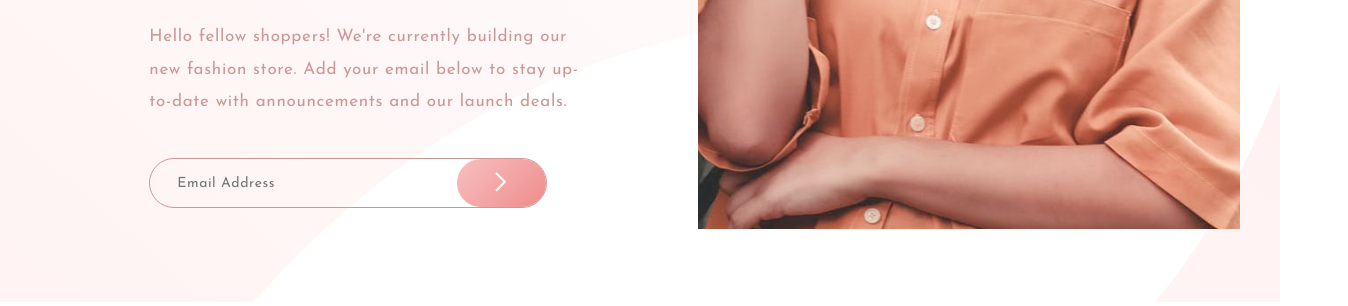
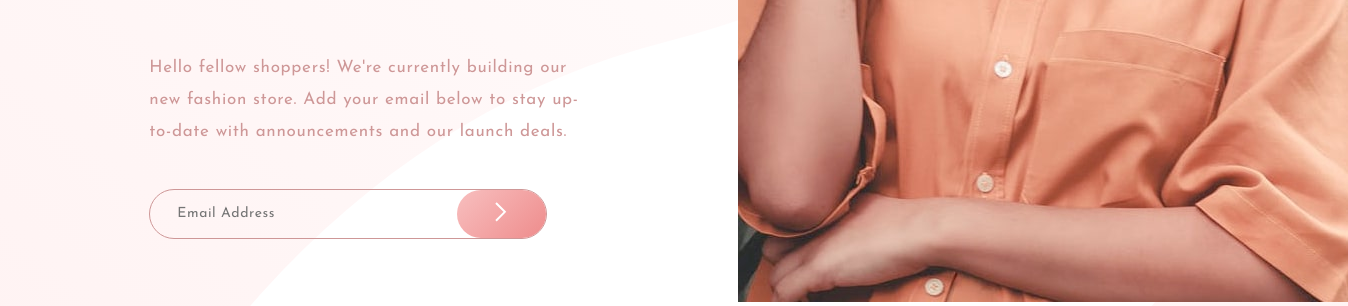
Before and after one commit to izurai27/base-apparel-coming-soon-master, a plain HTML site: page index.html in a window 1280 px wide. Shown: the part 498-804 px from the top of the page, 1348 px wide, since content can reach past the window. Drawn offline with Linux system fonts and the light colour scheme.

Commit message:
change from img to picture tag

```diff
--- a/index.html
+++ b/index.html
@@ -16,14 +16,19 @@
 </head>
 <body>
   <div class="container">
-    <div class="logo">
+    <header class="logo">
       <img src="./images/logo.svg" alt="logo">
+    </header>
+    <div class="heroImg">
+      <picture >
+        <source srcset="./images/hero-desktop.jpg" media="(min-width: 768px)">
+        <img src="./images/hero-mobile.jpg" alt="MDN">
+      </picture>
     </div>
-    <figure class="heroImg">
-      <img src="./images/hero-mobile.jpg" alt="" class="mobileHero">
-      <img src="./images/hero-desktop.jpg" alt="" class="desktopHero">
-    </figure>
-    <div class="messages">
+
+
+
+    <main class="messages">
       <h1>
         <div class="firstrow">We're</div>
         <div class="secondrow">coming soon</div>
@@ -32,13 +37,13 @@
         Hello fellow shoppers! We're currently building our new fashion store.
     Add your email below to stay up-to-date with announcements and our launch deals.
       </p>
-      <div class="inputEmail">
+      <form class="inputEmail">
         <input type="email" placeholder="Email Address" id="inputEmail">
         <img src="/images/icon-error.svg" alt="" class="warning">
         <button><img src="./images/icon-arrow.svg" alt=""></button>
         <div class="warningMsg">Please provide a valid email</div>
-      </div>
-    </div>
+      </form>
+    </main>
   </div>
 
    <script src="app.js"></script>
--- a/styles/style.scss
+++ b/styles/style.scss
@@ -39,16 +39,9 @@ body{
 .heroImg{
   // width:100%;
   aspect-ratio: 375 / 252;
+  object-fit: cover;
 
 
-
-  img{
-    width: 100%;
-    // height: auto;
-  }
-  .desktopHero{
-    display:none;
-  }
 }
 
 .messages{
@@ -224,17 +217,17 @@ body{
 
 
 
-    .desktopHero{
-      display: block;
+    // .desktopHero{
+    //   display: block;
 
-      img{
-        height: 100%;
-      }
-    }
+    //   img{
+    //     height: 100%;
+    //   }
+    // }
 
-    .mobileHero{
-      display: none;
-    }
+    // .mobileHero{
+    //   display: none;
+    // }
   }
 
 
```
Also changed, not shown: styles/style.css, 1 other file.
